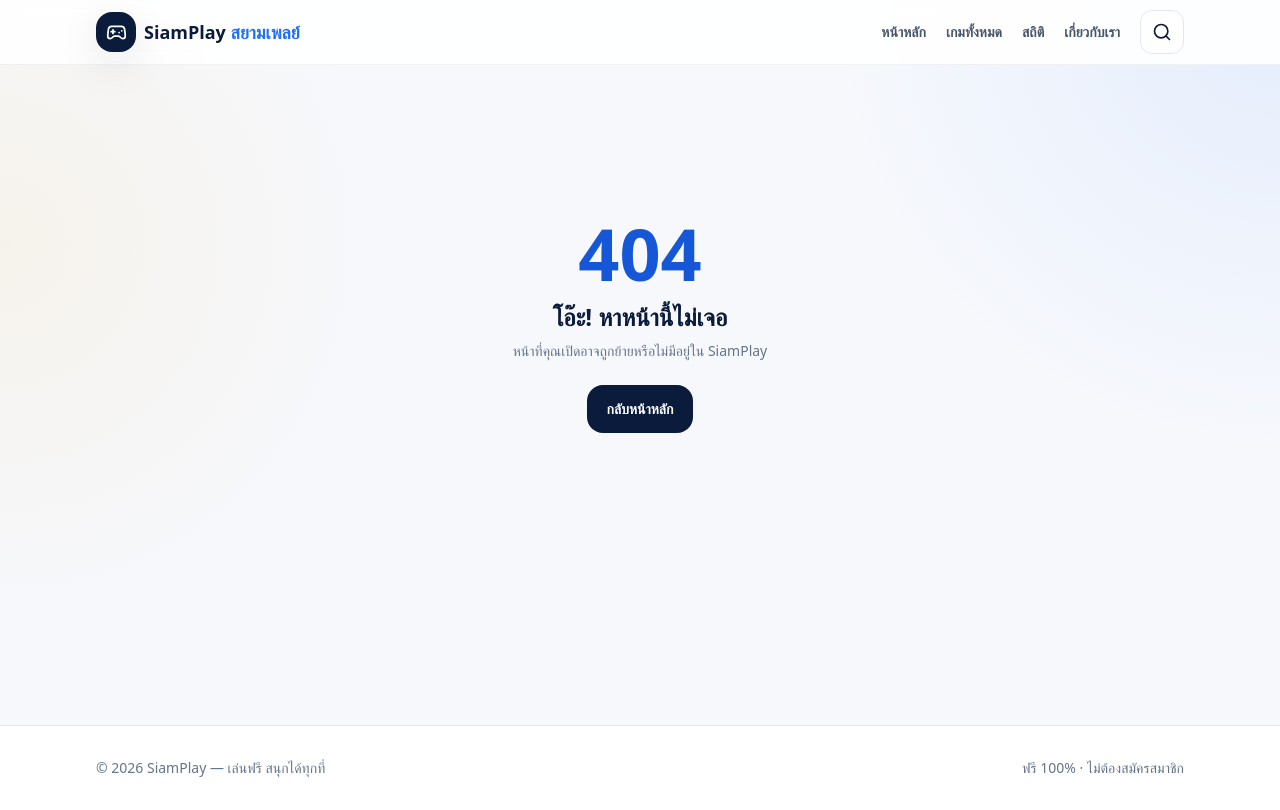
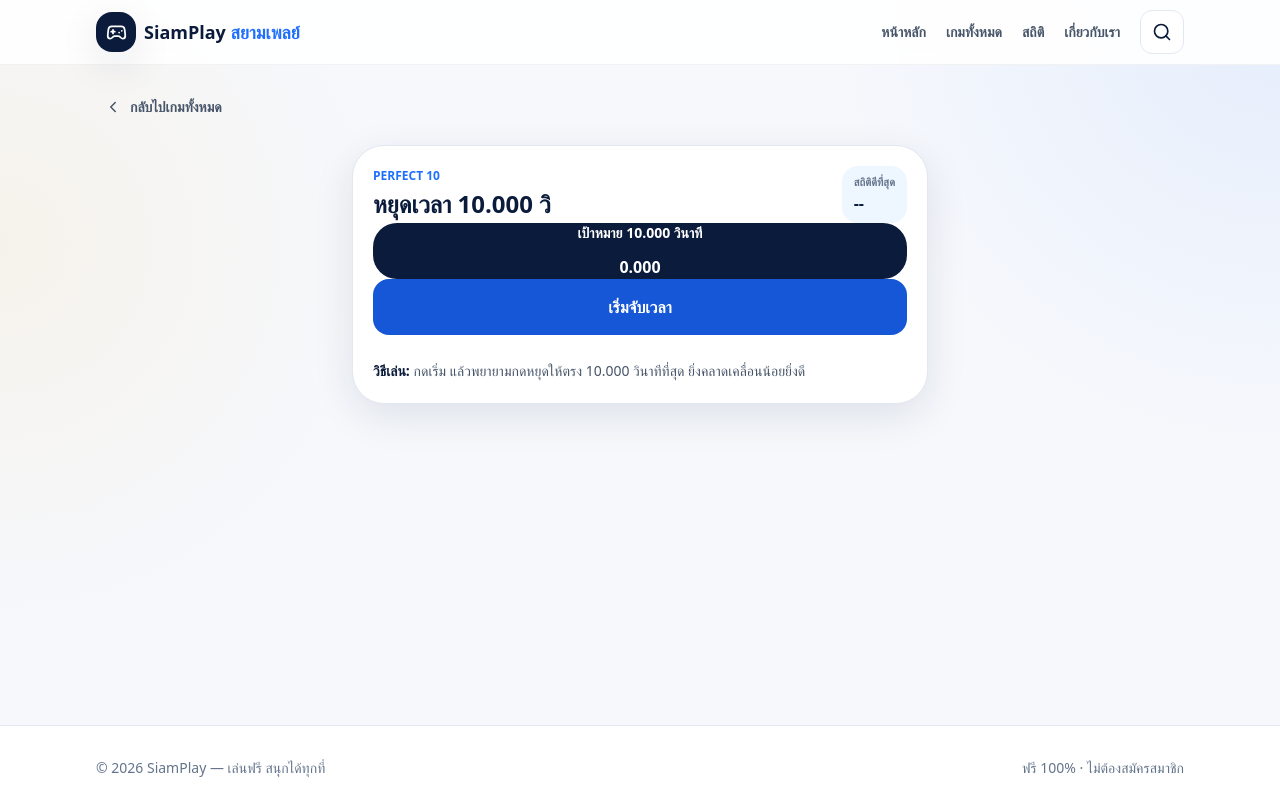
Before and after one commit to UnknownCode-2026/siamplay, a Next.js app: page /games/perfect-10 in a window 1280 px wide. Before the commit this address had no page. Built offline with nearby package versions, Linux system fonts and the light colour scheme.

Commit message:
feat(v1.1): add app/games/perfect-10/page.tsx

```diff
--- /dev/null
+++ b/app/games/perfect-10/page.tsx
@@ -0,0 +1,14 @@
+import Link from "next/link";
+import { ChevronLeft } from "lucide-react";
+import { Perfect10Game } from "@/games/perfect-10/Perfect10Game";
+
+export default function Perfect10Page() {
+  return (
+    <div className="space-y-4">
+      <Link href="/games" className="inline-flex min-h-11 items-center gap-2 rounded-xl px-2 text-sm font-bold text-slate-600">
+        <ChevronLeft size={18}/> กลับไปเกมทั้งหมด
+      </Link>
+      <Perfect10Game />
+    </div>
+  );
+}
```
